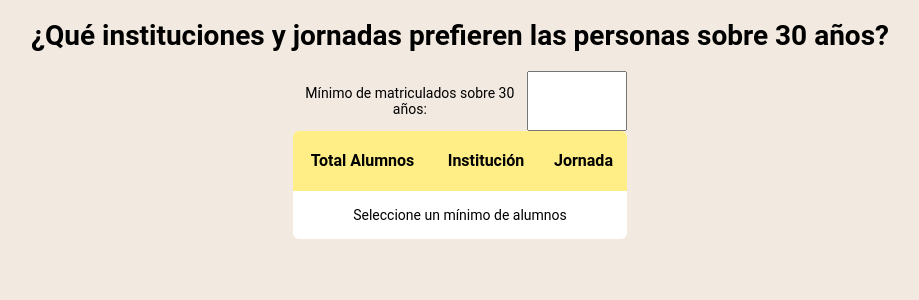
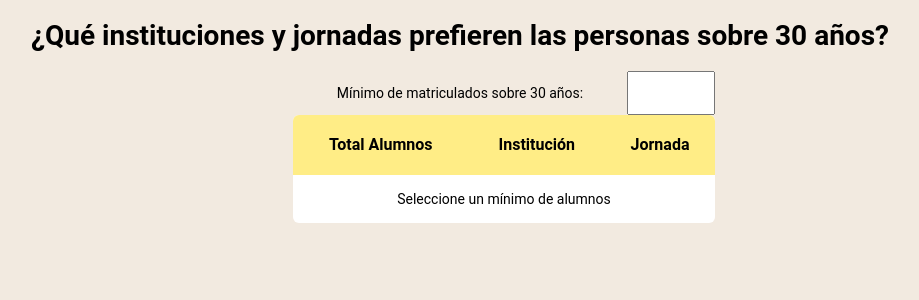
Before and after one commit to samuelcondore/Appweb-BD, a Flask app: page /over_thirty in a window 1280 px wide. Shown: the part 46-346 px from the top of the page, without its empty margins (180-1099 px from the left). Run offline with Flask 3, Linux system fonts and the light colour scheme; some libraries are stand-ins or nearby versions.

Commit message:
Update style.css

```diff
--- a/static/css/style.css
+++ b/static/css/style.css
@@ -29,7 +29,7 @@
 
 .container-oldnbald {
     display: grid;
-    grid-template-columns: 70% 30%;
+    grid-template-columns: 100%;
 }
 
 select {
```
